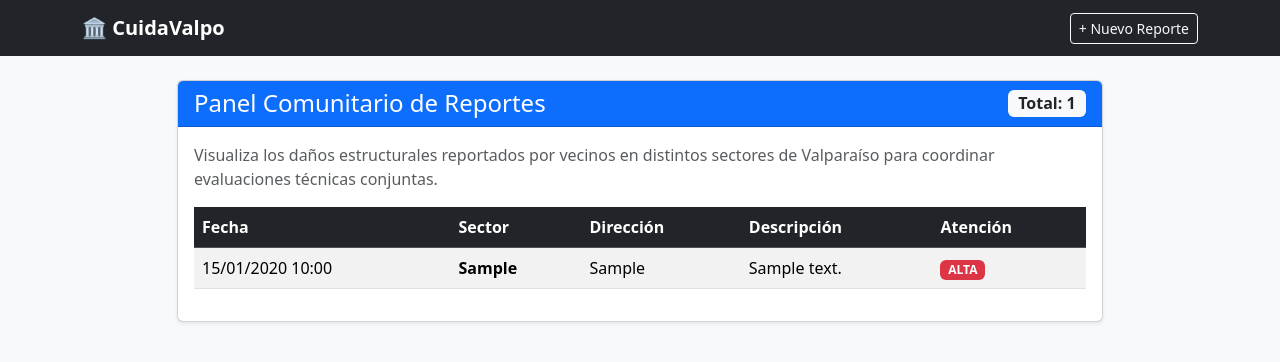
After one commit to Pollitopio1881/Cuida-Valpo, a Django app: page /comunidad/ in a window 1280 px wide. The commit adds this page. Shown: the top 362 px of the page. Run offline with Django 5.2, Linux system fonts and the light colour scheme; tables that the repository leaves empty hold one stand-in row (values such as "Sample post").

Commit message:
API publica para rellenar direccion y dashboard

```diff
--- /dev/null
+++ b/patrimonio/templates/patrimonio/dashboard.html
@@ -0,0 +1,79 @@
+<!DOCTYPE html>
+<html lang="es">
+<head>
+    <meta charset="UTF-8">
+    <meta name="viewport" content="width=device-width, initial-scale=1">
+    <title>CuidaValpo | Comunidad y Reportes</title>
+    <link href="https://cdn.jsdelivr.net/npm/bootstrap@5.3.3/dist/css/bootstrap.min.css" rel="stylesheet">
+</head>
+<body class="bg-light">
+
+    <nav class="navbar navbar-dark bg-dark mb-4">
+        <div class="container">
+            <a class="navbar-brand fw-bold" href="{% url 'formulario' %}">🏛️ CuidaValpo</a>
+            <a href="{% url 'formulario' %}" class="btn btn-outline-light btn-sm">+ Nuevo Reporte</a>
+        </div>
+    </nav>
+
+    <div class="container">
+        <div class="row justify-content-center">
+            <div class="col-md-10">
+
+                <div class="card shadow-sm">
+                    <div class="card-header bg-primary text-white d-flex justify-content-between align-items-center">
+                        <h4 class="mb-0">Panel Comunitario de Reportes</h4>
+                        <span class="badge bg-light text-dark fs-6">Total: {{ total_reportes }}</span>
+                    </div>
+
+                    <div class="card-body">
+                        <p class="text-muted">
+                            Visualiza los daños estructurales reportados por vecinos en distintos sectores de Valparaíso para coordinar evaluaciones técnicas conjuntas.
+                        </p>
+
+                        {% if reportes %}
+                            <div class="table-responsive">
+                                <table class="table table-striped table-hover align-middle">
+                                    <thead class="table-dark">
+                                        <tr>
+                                            <th>Fecha</th>
+                                            <th>Sector</th>
+                                            <th>Dirección</th>
+                                            <th>Descripción</th>
+                                            <th>Atención</th>
+                                        </tr>
+                                    </thead>
+                                    <tbody>
+                                        {% for rep in reportes %}
+                                            <tr>
+                                                <td>{{ rep.fecha_creacion|date:"d/m/Y H:i" }}</td>
+                                                <td><strong>{{ rep.sector }}</strong></td>
+                                                <td>{{ rep.direccion }}</td>
+                                                <td>{{ rep.descripcion|truncatewords:10 }}</td>
+                                                <td>
+                                                    {% if rep.nivel_urgencia == "ALTA" %}
+                                                        <span class="badge bg-danger">ALTA</span>
+                                                    {% elif rep.nivel_urgencia == "MEDIA" %}
+                                                        <span class="badge bg-warning text-dark">MEDIA</span>
+                                                    {% else %}
+                                                        <span class="badge bg-success">BAJA</span>
+                                                    {% endif %}
+                                                </td>
+                                            </tr>
+                                        {% endfor %}
+                                    </tbody>
+                                </table>
+                            </div>
+                        {% else %}
+                            <div class="alert alert-secondary mb-0">
+                                Aún no hay reportes registrados en la base de datos.
+                            </div>
+                        {% endif %}
+                    </div>
+                </div>
+
+            </div>
+        </div>
+    </div>
+
+</body>
+</html>
--- a/patrimonio/urls.py
+++ b/patrimonio/urls.py
@@ -2,6 +2,6 @@ from django.urls import path
 from . import views
 
 urlpatterns = [
-    # Cuando alguien entre a la URL principal, Django ejecutará 'formulario_view'
     path('', views.formulario_view, name='formulario'),
+    path('comunidad/', views.dashboard_view, name='dashboard'),
 ]
--- a/patrimonio/views.py
+++ b/patrimonio/views.py
@@ -104,3 +104,11 @@ def formulario_view(request):
         return render(request, 'patrimonio/resultado.html', contexto)
 
     return render(request, 'patrimonio/formulario.html', {'sectores': SECTORES})
+
+def dashboard_view(request):
+    reportes = Reporte.objects.all().order_by('-fecha_creacion')
+    contexto = {
+        'reportes': reportes,
+        'total_reportes': reportes.count(),
+    }
+    return render(request, 'patrimonio/dashboard.html', contexto)
```
Also changed, not shown: patrimonio/templates/patrimonio/formulario.html (+13 -2 lines).
